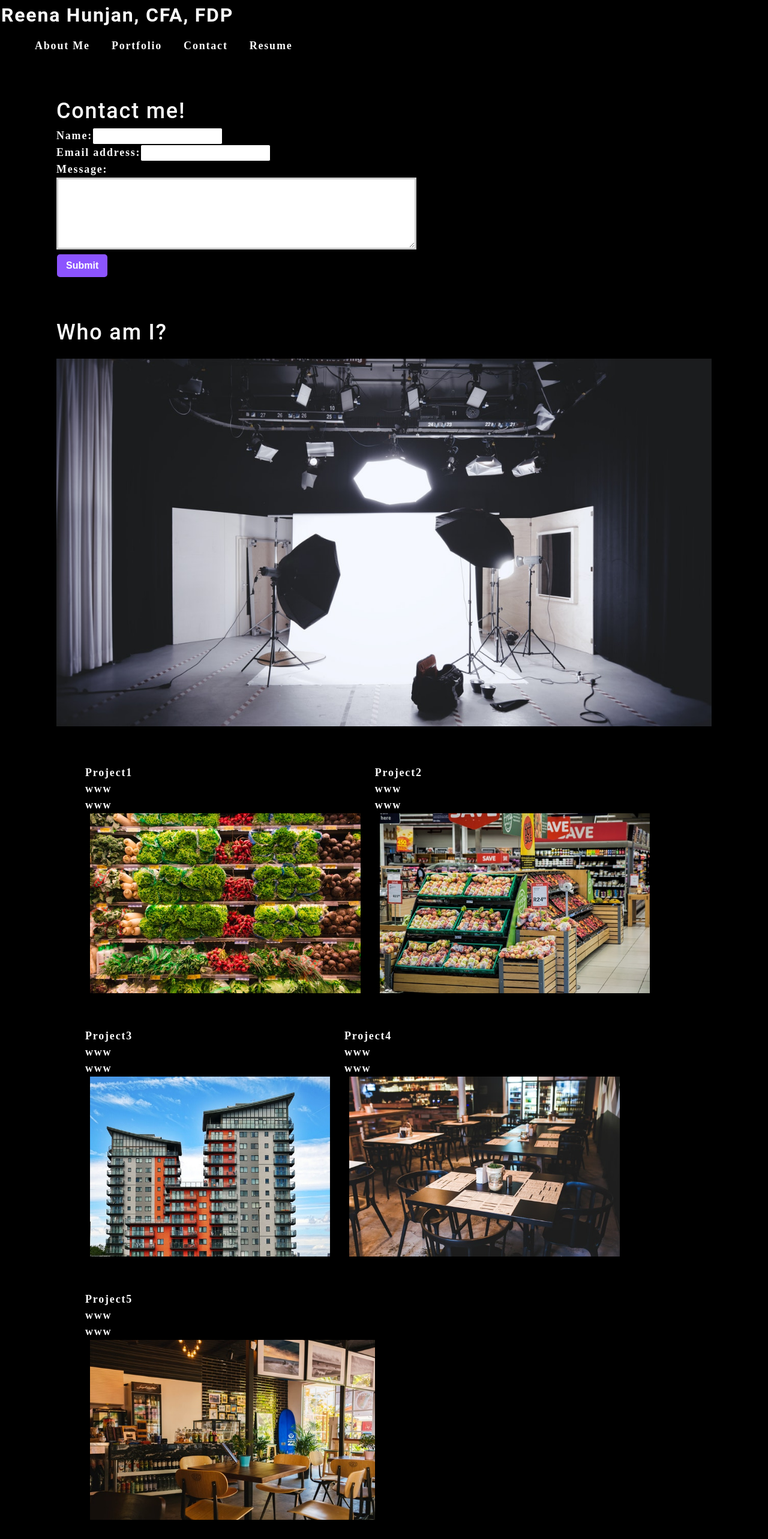
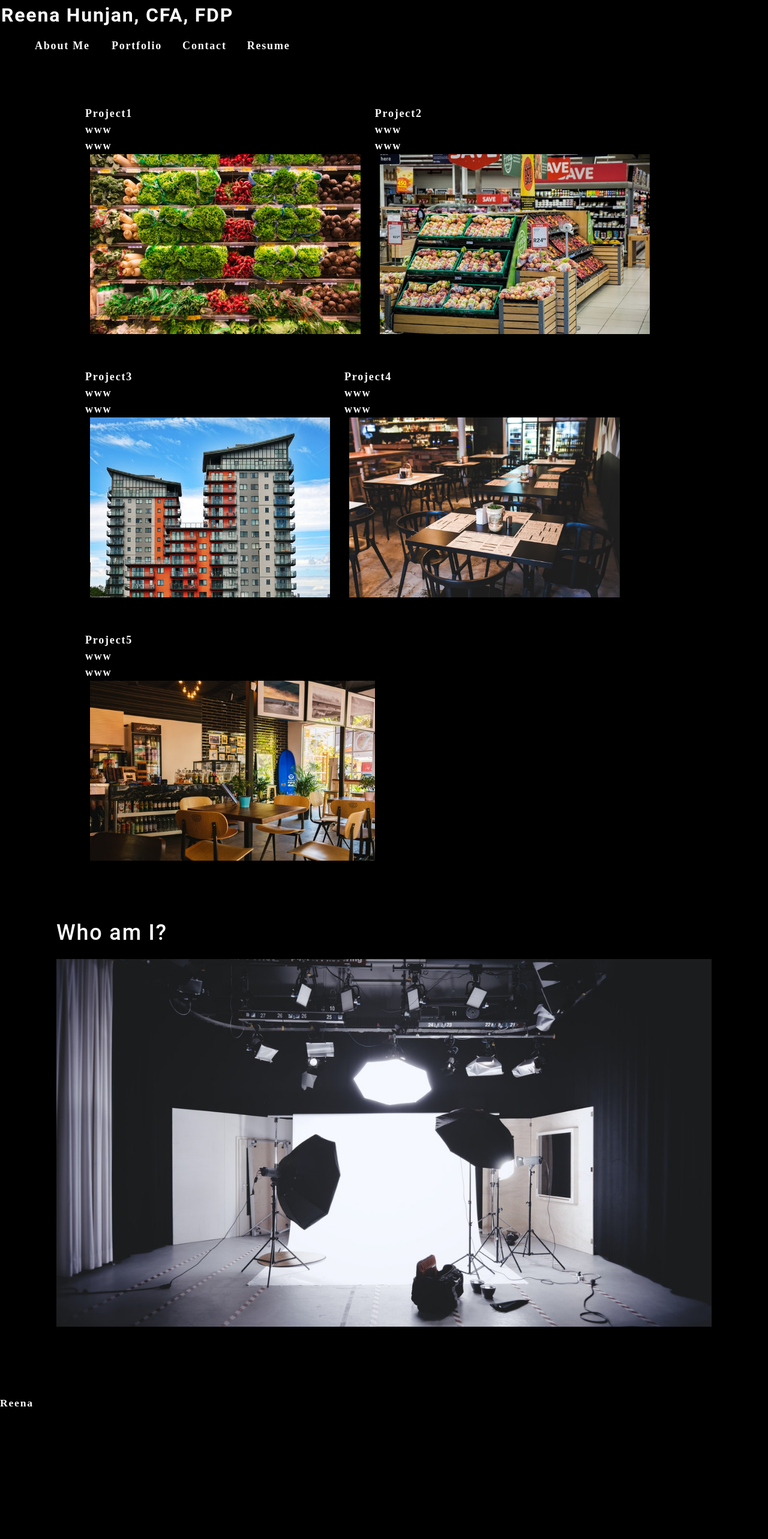
Before and after one commit to RHunjan/react-portfolio, a React (Create React App) app: page / in a window 1280 px wide. Shown: the top 2566 px of the page at 60% size. After the commit the page ends 2370 px from the top, so only its background shows below. Built offline with nearby package versions, Linux system fonts and the light colour scheme.

Commit message:
trying to get error messages

```diff
--- a/src/App.js
+++ b/src/App.js
@@ -1,20 +1,37 @@
-import React from 'react';
+import React, {useState} from 'react';
 import About from './components/About';
 import Nav from './components/Nav';
 import Portfolio from './components/Portfolio';
 import ContactForm from './components/Contact';
+import Footer from './components/Footer';
+
+
+
 
 function App() {
 
+  const [contactSelected, setContactSelected] = useState(false);
+
   return (
     <div>
-        <Nav></Nav>
+        <Nav
+            contactSelected={contactSelected}
+            setContactSelected={setContactSelected}
+        >
+
+        </Nav>
         <main>
+          {!contactSelected ? (
+        <>
+         <Portfolio></Portfolio>
+          <About></About>
+         </>
+        ) : (
           <ContactForm></ContactForm>
-          <About></About>
-          <Portfolio></Portfolio>
+         )}
 
       </main>
+         <Footer></Footer>
     </div>
   );
 }
--- /dev/null
+++ b/src/components/Footer/index.js
@@ -0,0 +1,14 @@
+import React from "react";
+
+function Footer (){
+    return (
+        <section>
+            <div>
+                <p>Reena</p>
+            </div>
+        </section>
+    );
+
+}
+
+export default Footer;
--- a/src/components/Nav/index.js
+++ b/src/components/Nav/index.js
@@ -1,28 +1,38 @@
-import React from 'react';
+import React ,{useState} from 'react';
 
 
-function Nav() {
+function Nav(props) {
+  const {
+    contactSelected,
+    setContactSelected
+  } = props;
+
   return (
     <header>
        <h2>
-    <a href="/">
-      Reena Hunjan, CFA, FDP
-    </a>
-  </h2>
-         <ul className="flex-row">
+       <a href="#about">
+           Reena Hunjan, CFA, FDP
+         </a>
+       </h2>
+    <nav>
+      <ul className="flex-row">
                 <li className="mx-2">
-                <a href="about">About Me</a>
+               <a data-testid="about" href="#about" onClick={() => setContactSelected(false)}>About Me</a>
             </li>
              <li className="mx-2">
-                <a href="portfolio">Portfolio</a>
+              <a data-testid="about" href="#portfolio" onClick={() => setContactSelected(false)}>Portfolio</a>
             </li>
               <li className="mx-2">
-                <a href="contact">Contact</a>
-            </li>
+               <span onClick={() => setContactSelected(true)}>Contact</span>
+              </li>
               <li className="mx-2">
                 <a href="resume">Resume</a>
             </li>
         </ul>
+
+
+    </nav>
+
 
     </header>
 
--- a/src/components/Portfolio/index.js
+++ b/src/components/Portfolio/index.js
@@ -19,7 +19,7 @@ function Portfolio() {
  ];
 
   return (
-   <section>
+   <section id="portfolio">
     <ul className="flex-row">
       {projects.map((project) => (
         <li
```
